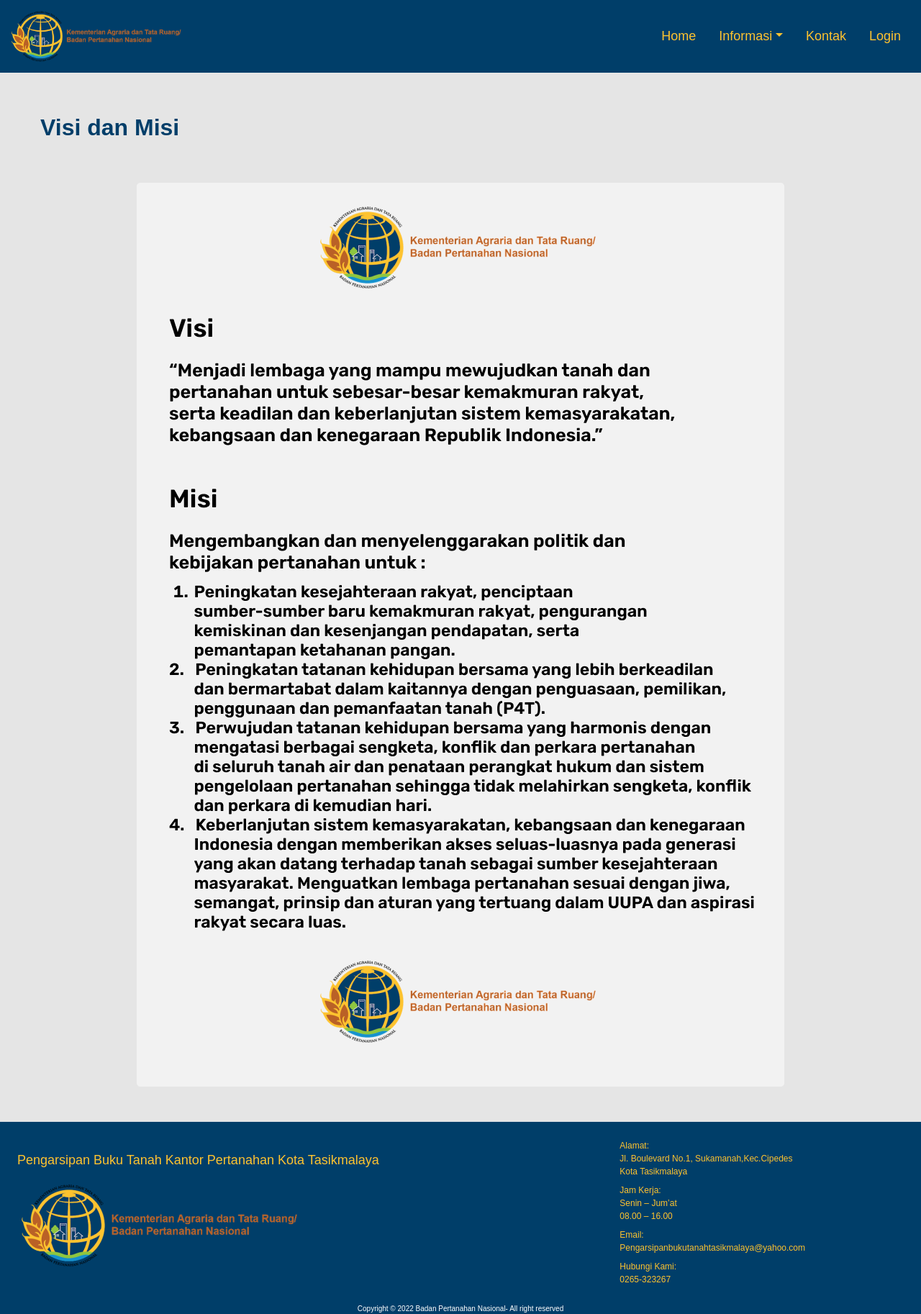
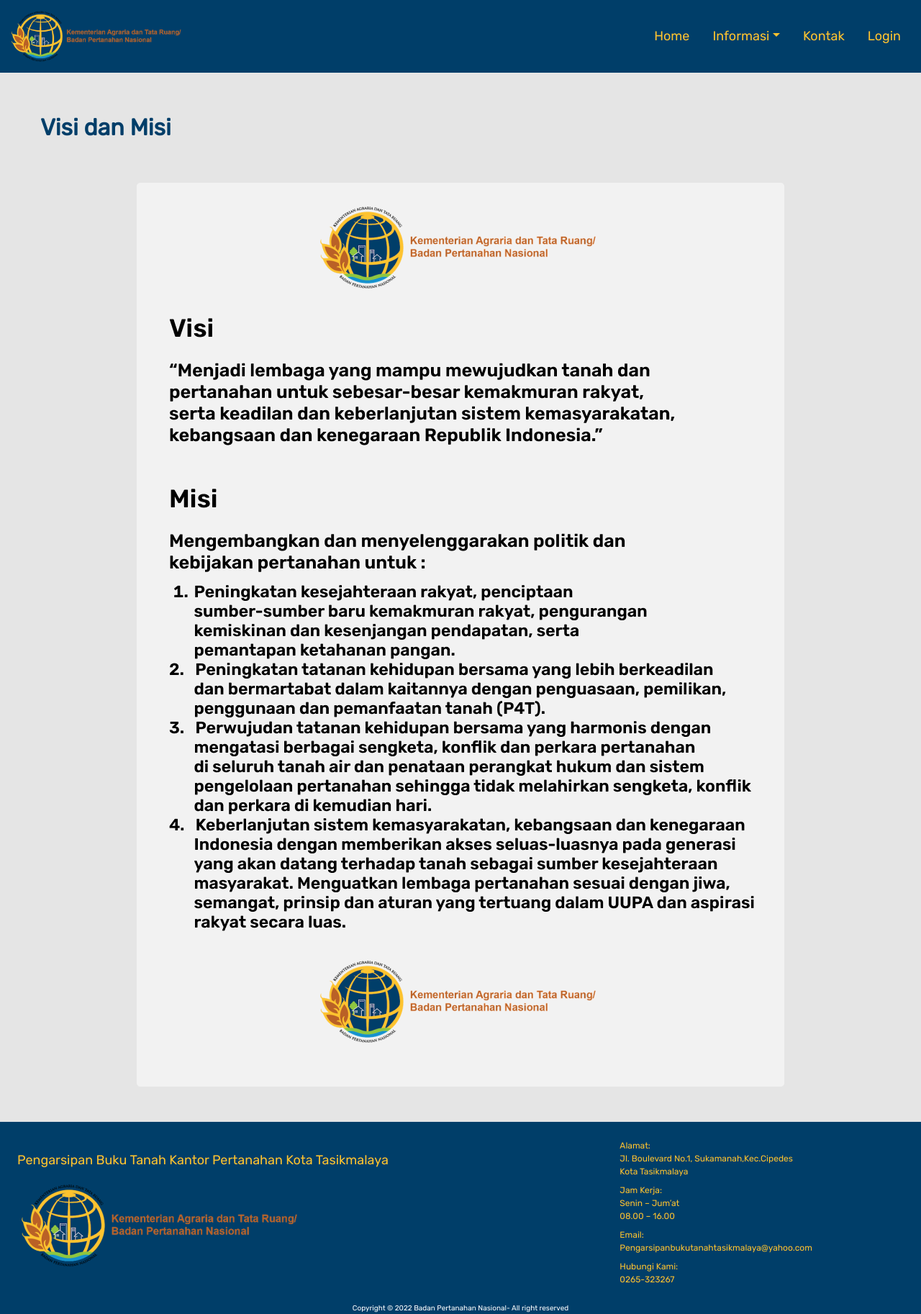
Before and after one commit to Rizky-wp/project2, a CodeIgniter 4 app: template app/Views/home.php in a window 1280 px wide. Shown: the whole page at 72% size. Run offline with PHP 8.4 and a stand-in for CodeIgniter, Linux system fonts and the light colour scheme; the template is opened without the code that fills it, so the values that code supplies are empty; some libraries are stand-ins or nearby versions.

Commit message:
rubik font

```diff
--- a/public/css/style.css
+++ b/public/css/style.css
@@ -1,5 +1,6 @@
+@import url('https://fonts.googleapis.com/css2?family=Rubik:wght@300;400&display=swap');
 body{
-    font-family: "Rubik", sans-serif;
+    font-family: 'Rubik', sans-serif;
     background: #E5E5E5;
 }
 
```
